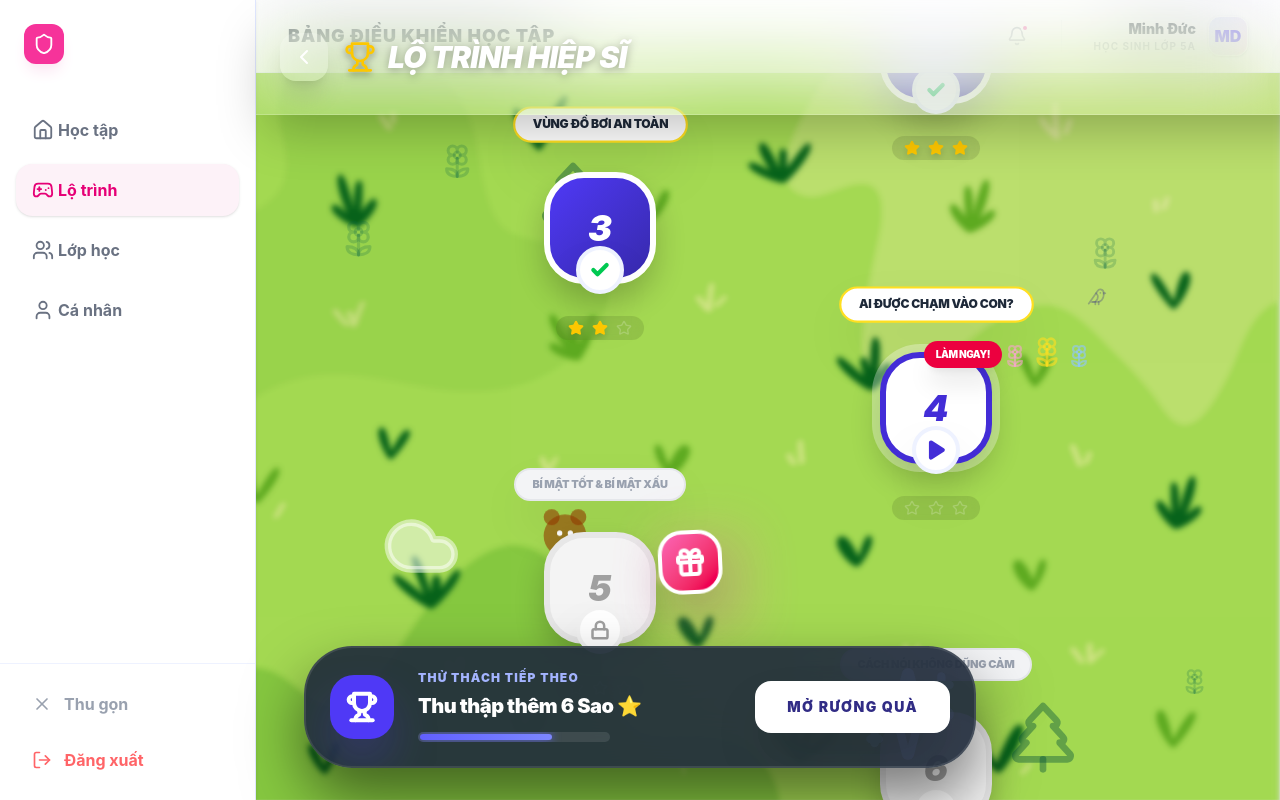
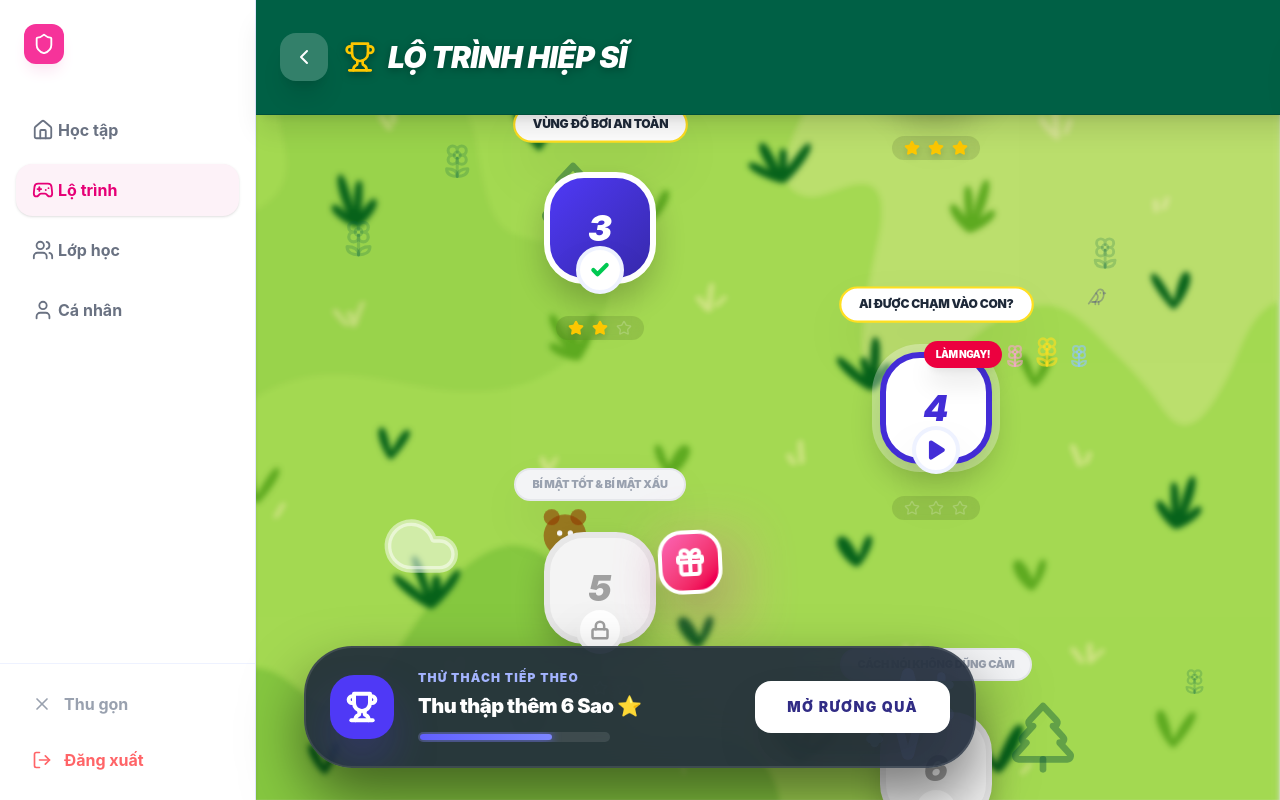
Before and after one commit to HoangPhuc2004/safekids, a React (Vite) app: page /student/learning-path in a window 1280 px wide. Built offline with nearby package versions, Linux system fonts and the light colour scheme.

Commit message:
UI update: Change Learning Path header background to dark green

```diff
--- a/src/app/views/student/LearningPathView.tsx
+++ b/src/app/views/student/LearningPathView.tsx
@@ -105,7 +105,7 @@ export default function LearningPathView() {
       </div>
 
       {/* Header Overlay */}
-      <div className="fixed top-0 w-full p-6 flex items-center justify-between z-50 bg-white/10 backdrop-blur-2xl border-b border-white/20 shadow-2xl">
+      <div className="fixed top-0 w-full p-6 flex items-center justify-between z-50 bg-emerald-800 shadow-xl border-b border-emerald-900">
         <div className="flex items-center gap-4">
             <button onClick={() => navigate(-1)} className="p-3 bg-white/20 hover:bg-white/40 rounded-2xl text-white transition-all shadow-xl">
                 <ChevronRight size={24} className="rotate-180" />
```
